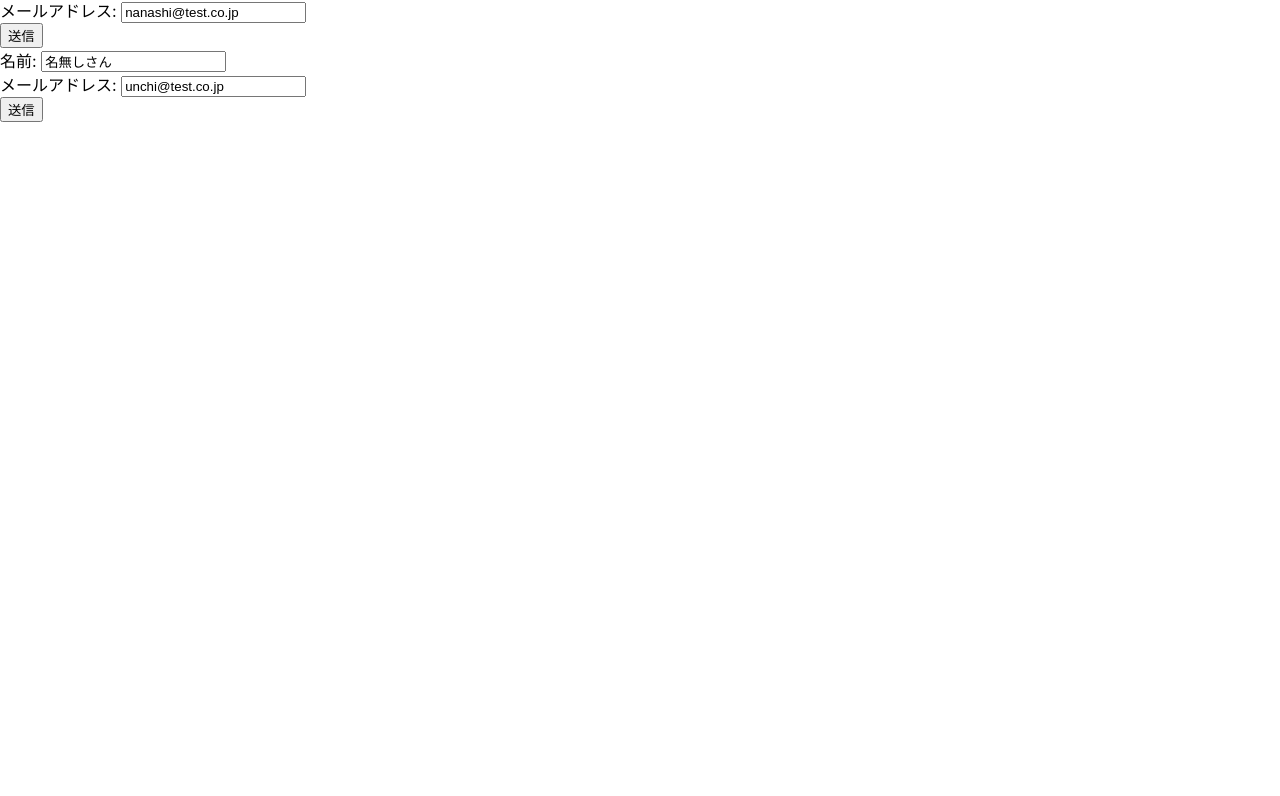
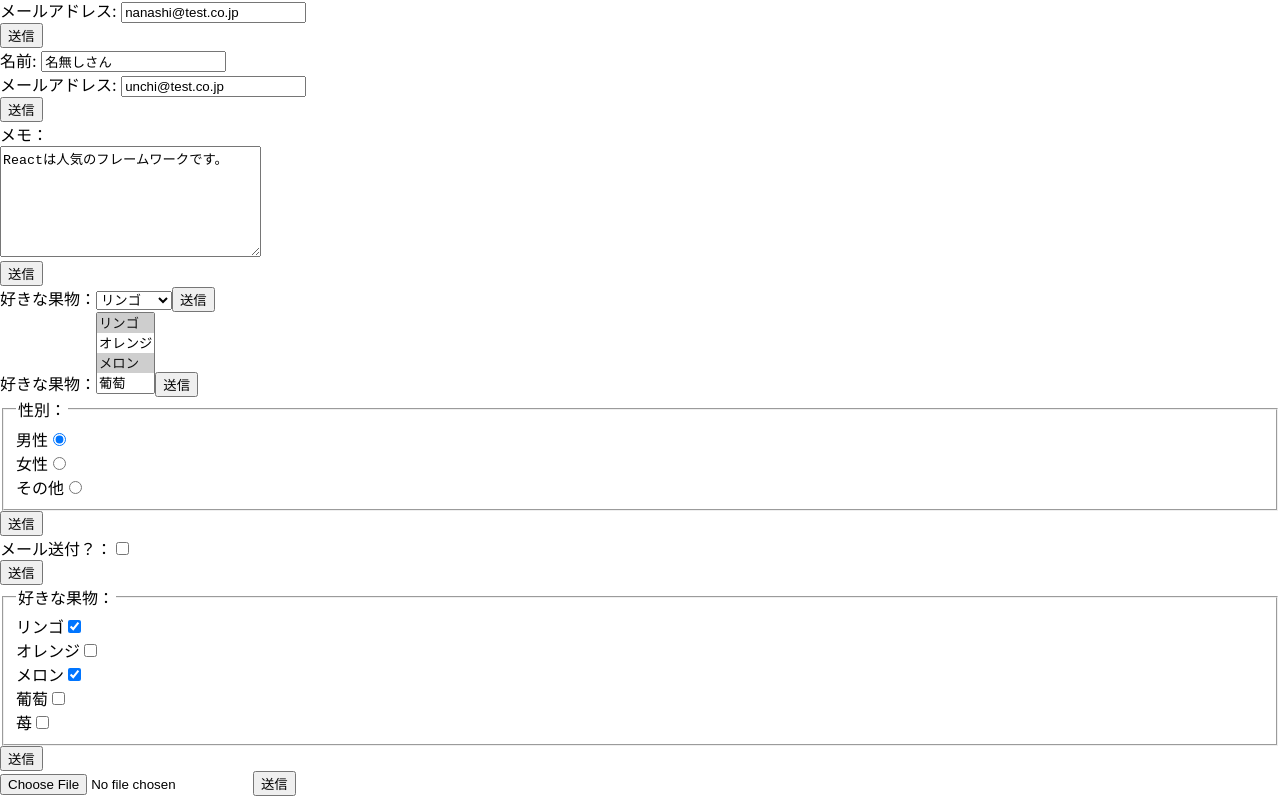
Before and after one commit to satodaiki/react-study-1, a React (Create React App) app: page / in a window 1280 px wide. Shown: the part 1132-1928 px from the top of the page. Before the commit the page ends 1254 px from the top, so only its background shows below. Built offline with nearby package versions, Linux system fonts and the light colour scheme.

Commit message:
part8までの内容を実装

```diff
--- /dev/null
+++ b/src/components/MyCheck.js
@@ -0,0 +1,34 @@
+import React ,{ Component } from 'react';
+
+export default class MyCheck extends Component {
+
+    constructor(props) {
+        super(props);
+        this.state = {
+            send: true,
+        };
+        this.handleChangeCheck = this.handleChangeCheck.bind(this);
+        this.show = this.show.bind(this);
+    }
+
+    handleChangeCheck(e) {
+        this.setState({
+            [e.target.name]: e.target.checked
+        });
+    }
+
+    show() {
+        console.log(`メール送付：${this.state.send ? '有効' : '無効'}`);
+    }
+
+    render() {
+        return (
+            <form>
+                <label htmlFor="send">メール送付？：</label>
+                <input id="send" name="send" type="checkbox" checked={this.state.checked} onChange={this.handleChangeCheck} /><br />
+                <button type="button" onClick={this.show}>送信</button>
+            </form>
+        );
+    }
+
+}
--- /dev/null
+++ b/src/components/MyCheckMulti.js
@@ -0,0 +1,66 @@
+import React ,{ Component } from 'react';
+
+export default class MyCheckMulti extends Component {
+
+    constructor(props) {
+        super(props);
+        this.state = {
+            fruit: ['apple', 'melon'],
+        };
+        this.handleChangeMulti = this.handleChangeMulti.bind(this);
+        this.show = this.show.bind(this);
+    }
+
+    handleChangeMulti(e) {
+        const fs = this.state.fruit;
+        if (e.target.checked) {
+            fs.push(e.target.value);
+        } else {
+            fs.splice(fs.indexOf(e.target.value), 1);
+        }
+        this.setState({
+            [e.target.name]: fs
+        });
+    }
+
+    show() {
+        console.log(`好きな果物：${this.state.fruit}`);
+    }
+
+    render() {
+        return (
+            <form>
+                <fieldset>
+                    <legend>好きな果物：</legend>
+                    <label htmlFor="fruit_apple">リンゴ</label>
+                    <input id="fruit_apple" name="fruit"
+                        type="checkbox" value="apple"
+                        checked={this.state.fruit.includes('apple')}
+                        onChange={this.handleChangeMulti} /><br />
+                    <label htmlFor="fruit_orange">オレンジ</label>
+                    <input id="fruit_orange" name="fruit"
+                        type="checkbox" value="orange"
+                        checked={this.state.fruit.includes('orange')}
+                        onChange={this.handleChangeMulti} /><br />
+                    <label htmlFor="fruit_melon">メロン</label>
+                    <input id="fruit_melon" name="fruit"
+                        type="checkbox" value="melon"
+                        checked={this.state.fruit.includes('melon')}
+                        onChange={this.handleChangeMulti} /><br />
+                    <label htmlFor="fruit_grape">葡萄</label>
+                    <input id="fruit_grape" name="fruit"
+                        type="checkbox" value="grape"
+                        checked={this.state.fruit.includes('grape')}
+                        onChange={this.handleChangeMulti} /><br />
+                    <label htmlFor="fruit_strawberry">苺</label>
+                    <input id="fruit_strawberry" name="fruit"
+                        type="checkbox" value="strawberry"
+                        checked={this.state.fruit.includes('strawberry')}
+                        onChange={this.handleChangeMulti} /><br />
+                </fieldset>
+                <button type="button" onClick={this.show}>送信</button>
+            </form>
+        );
+    }
+
+}
--- /dev/null
+++ b/src/components/MyFile.js
@@ -0,0 +1,27 @@
+import React ,{ Component } from 'react';
+
+export default class MyFile extends Component {
+
+    constructor(props) {
+        super(props);
+        this.file = React.createRef();
+        this.show = this.show.bind(this);
+    }
+
+    show() {
+        const f = this.file.current.files[0];
+        console.log(`ファイル名：${f.name}`);
+        console.log(`種類：${f.type}`);
+        console.log(`サイズ：${Math.trunc(f.size / 1024)}KB`);
+    }
+
+    render() {
+        return (
+            <form>
+                <input type="file" ref={this.file} />
+                <button type="button" onClick={this.show}>送信</button>
+            </form>
+        );
+    }
+
+}
--- /dev/null
+++ b/src/components/MyList.js
@@ -0,0 +1,48 @@
+import React ,{ Component } from 'react';
+
+export default class MyList extends Component {
+
+    constructor(props) {
+        super(props);
+        this.state = {
+            fruit: ['apple', 'melon'],
+        };
+        this.handleChangeList = this.handleChangeList.bind(this);
+        this.show = this.show.bind(this);
+    }
+
+    handleChangeList(e) {
+        const data = [];
+        const opts = e.target.options;
+
+        for (let i = 0; i < opts.length; i++) {
+            if (opts[i].selected) {
+                data.push(opts[i].value);
+            }
+        }
+        this.setState({
+            [e.target.name]: data
+        });
+    }
+
+    show() {
+        console.log(`好きな果物：${this.state.fruit}`);
+    }
+
+    render() {
+        return (
+            <form>
+                <label htmlFor="fruit">好きな果物：</label>
+                <select id="fruit" name="fruit" value={this.state.fruit} onChange={this.handleChangeList} multiple={true}>
+                    <option value="apple">リンゴ</option>
+                    <option value="orange">オレンジ</option>
+                    <option value="melon">メロン</option>
+                    <option value="grape">葡萄</option>
+                    <option value="strawberry">苺</option>
+                </select>
+                <button type="button" onClick={this.show}>送信</button>
+            </form>
+        );
+    }
+
+}
--- /dev/null
+++ b/src/components/MyRadio.js
@@ -0,0 +1,41 @@
+import React ,{ Component } from 'react';
+
+export default class MyRadio extends Component {
+
+    constructor(props) {
+        super(props);
+        this.state = {
+            sex: 'male',
+        };
+        this.handleChange = this.handleChange.bind(this);
+        this.show = this.show.bind(this);
+    }
+
+    handleChange(e) {
+        this.setState({
+            [e.target.name]: e.target.value
+        });
+    }
+
+    show() {
+        console.log(`性別：${this.state.sex}`);
+    }
+
+    render() {
+        return (
+            <form>
+                <fieldset>
+                    <legend>性別：</legend>
+                    <label htmlFor="sex_male">男性</label>
+                    <input id="sex_male" name="sex" type="radio" value="male" checked={this.state.sex === 'male'} onChange={this.handleChange} /><br />
+                    <label htmlFor="sex_female">女性</label>
+                    <input id="sex_female" name="sex" type="radio" value="female" checked={this.state.sex === 'female'} onChange={this.handleChange} /><br />
+                    <label htmlFor="sex_other">その他</label>
+                    <input id="sex_other" name="sex" type="radio" value="other" checked={this.state.sex === 'other'} onChange={this.handleChange} /><br />
+                </fieldset>
+                <button type="button" onClick={this.show}>送信</button>
+            </form>
+        );
+    }
+
+}
--- /dev/null
+++ b/src/components/MySelect.js
@@ -0,0 +1,40 @@
+import React ,{ Component } from 'react';
+
+export default class MySelect extends Component {
+
+    constructor(props) {
+        super(props);
+        this.state = {
+            fruit: 'apple',
+        };
+        this.handleChange = this.handleChange.bind(this);
+        this.show = this.show.bind(this);
+    }
+
+    handleChange(e) {
+        this.setState({
+            [e.target.name]: e.target.value
+        });
+    }
+
+    show() {
+        console.log(`好きな果物：${this.state.fruit}`);
+    }
+
+    render() {
+        return (
+            <form>
+                <label htmlFor="fruit">好きな果物：</label>
+                <select id="fruit" name="fruit" value={this.state.fruit} onChange={this.handleChange}>
+                    <option value="apple">リンゴ</option>
+                    <option value="orange">オレンジ</option>
+                    <option value="melon">メロン</option>
+                    <option value="grape">葡萄</option>
+                    <option value="strawberry">苺</option>
+                </select>
+                <button type="button" onClick={this.show}>送信</button>
+            </form>
+        );
+    }
+
+}
--- /dev/null
+++ b/src/components/MyTextarea.js
@@ -0,0 +1,33 @@
+import React ,{ Component } from 'react';
+
+export default class MyType extends Component {
+
+    constructor(props) {
+        super(props);
+        this.state = {
+            memo: `Reactは人気のフレームワークです。`
+        };
+        this.handleChange = this.handleChange.bind(this);
+        this.show = this.show.bind(this);
+    }
+
+    handleChange(e) {
+        this.setState({
+            [e.target.name]: e.target.value
+        });
+    }
+
+    show() {
+        console.log(`メモ：${this.state.memo}`);
+    }
+
+    render() {
+        return (
+            <form>
+                <label htmlFor="memo">メモ：</label><br />
+                <textarea id="memo" name="memo" cols="30" rows="7" value={this.state.memo} onChange={this.handleChange}></textarea><br />
+                <button type="button" onClick={this.show}>送信</button>
+            </form>
+        );
+    }
+}
--- a/src/index.js
+++ b/src/index.js
@@ -17,6 +17,13 @@ import MyState from './components/MyState';
 import MyParent from './components/MyParent';
 import MyForm from './components/MyForm';
 import MyFormUn from './components/MyFormUn';
+import MyTextarea from './components/MyTextarea';
+import MySelect from './components/MySelect';
+import MyList from './components/MyList';
+import MyRadio from './components/MyRadio';
+import MyCheck from './components/MyCheck';
+import MyCheckMulti from './components/MyCheckMulti';
+import MyFile from './components/MyFile';
 
 const data = {
   name: 'テスト',
@@ -80,6 +87,13 @@ ReactDOM.render(
     <MyParent />
     <MyForm />
     <MyFormUn />
+    <MyTextarea />
+    <MySelect />
+    <MyList />
+    <MyRadio />
+    <MyCheck />
+    <MyCheckMulti />
+    <MyFile />
   </div>,
   document.getElementById('root')
 );
```
